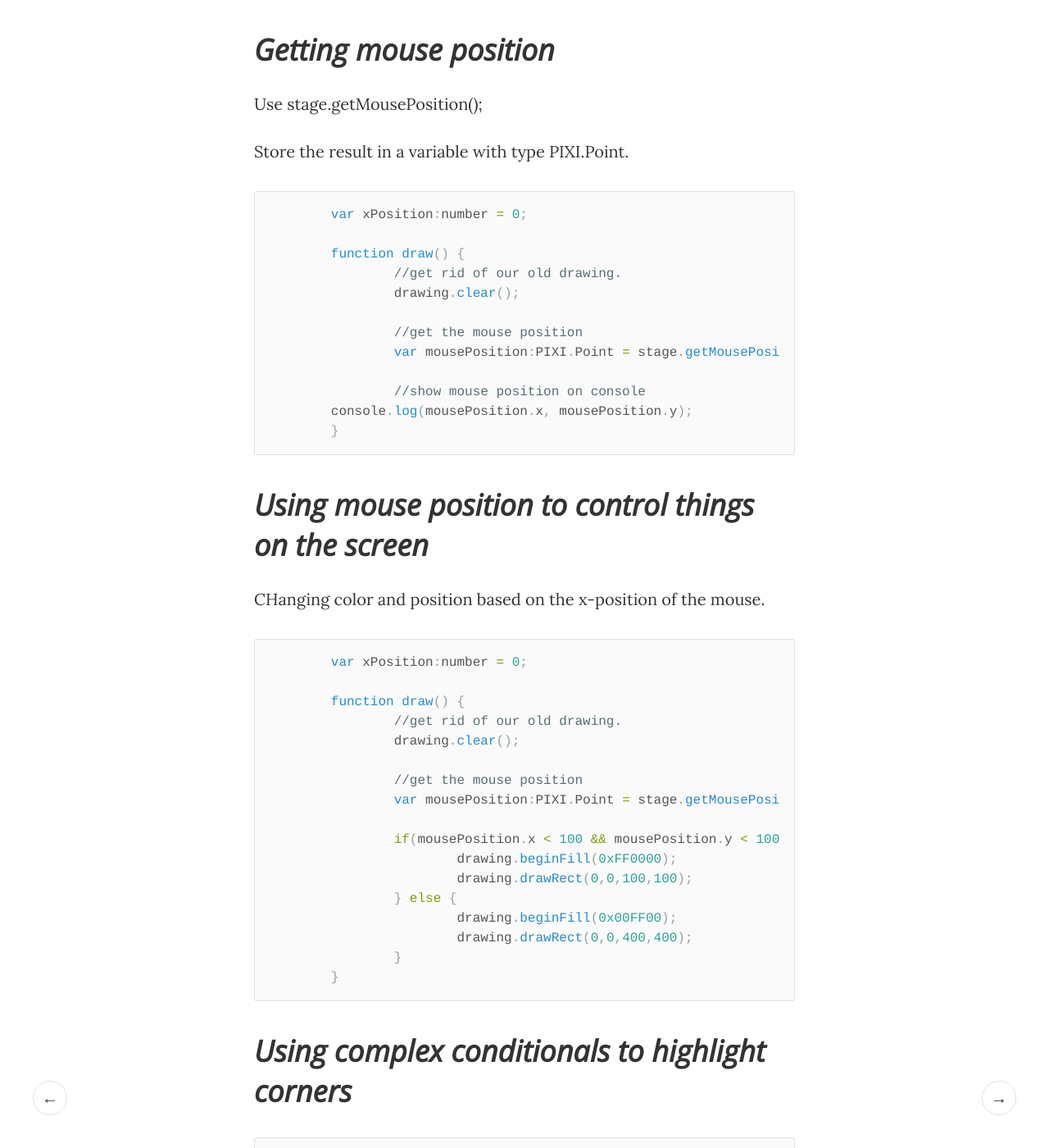
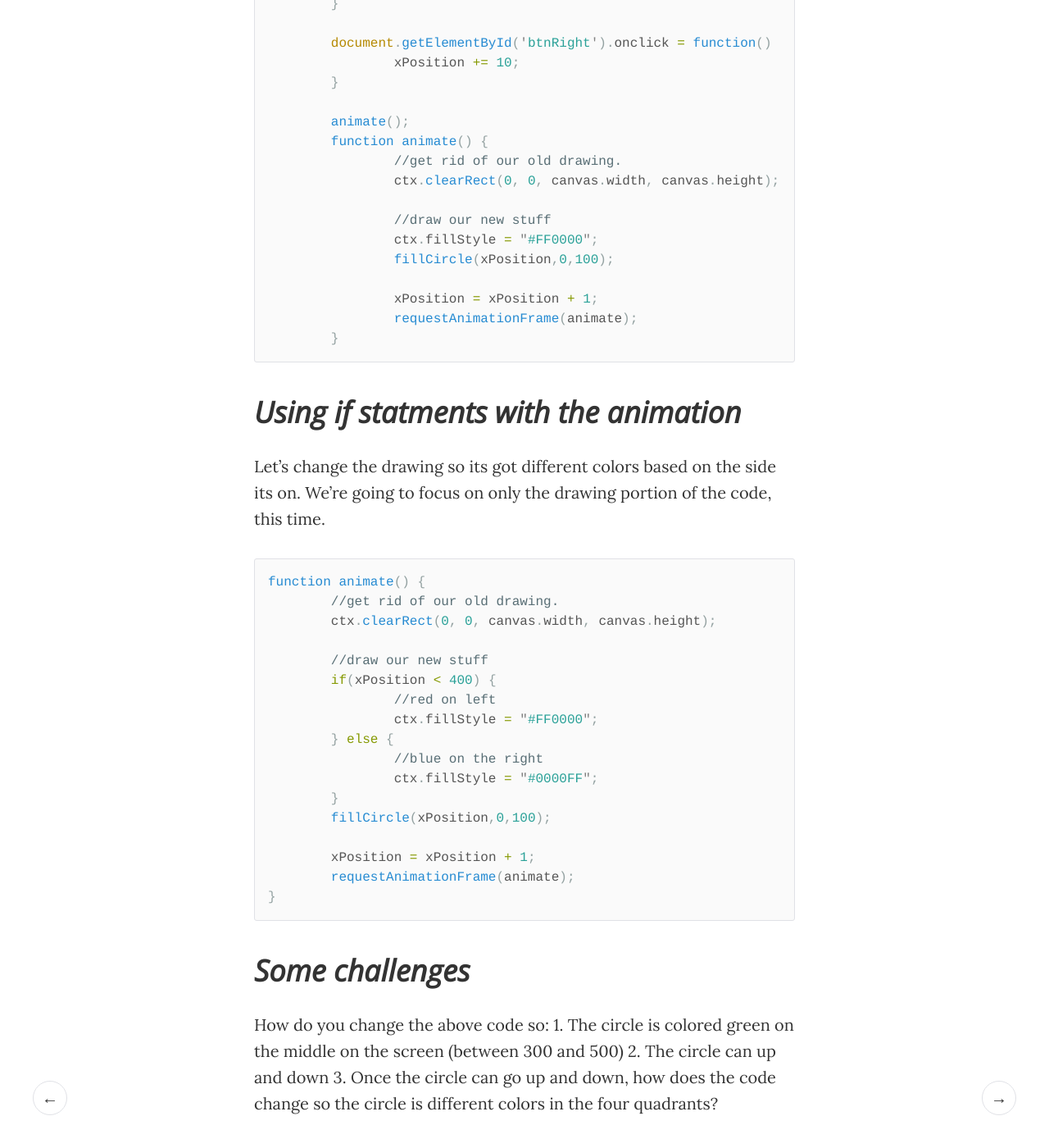
Before and after one commit to meanderingleaf/n221s15, a Jekyll site: the page built from _posts/2014-09-05-conditional-execution.markdown, in a window 1280 px wide and 1400 px high, scrolled down 7059 px. Shown: the whole window at 82% size. Built offline with Jekyll 4.4.1, drawn with Linux system fonts in a browser that asks for light colours; some of the changed text lies outside the part shown.

```diff
--- a/_config.yml
+++ b/_config.yml
@@ -8,7 +8,7 @@ description: "Because I will never find a good and easy way to show notes"
 author: "Travis Faas"
 
 url: "http://meanderingleaf.github.io"
-baseurl: "/n221f14"
+baseurl: "/n221s15"
 
 # A short presentation of yourself. Will show in the sidebar, under your name. Best usage would be between 30 to 50 words.
 author-bio: "Teacher."
--- a/_posts/2014-09-05-conditional-execution.markdown
+++ b/_posts/2014-09-05-conditional-execution.markdown
@@ -201,140 +201,106 @@ Let's take a look at one of the functions in our code that we just.. glossed ove
 {% highlight javascript %}
 	animate();
 	function animate() {
-	    renderer.render(stage);
+
 	    requestAnimationFrame(animate);
-	}
-{% endhighlight %}
-
-Actually let's stay far away from it. Edit it so it looks like this:
-
-{% highlight javascript %}
-	animate();
-	function animate() {
-		draw(); //new line
-	    renderer.render(stage);
-	    requestAnimationFrame(animate);
-	}
-{% endhighlight %}
-
-
-Now we can make a draw function with the rest of our code and life will just be so much better. So. Let's animate.
-
-
-{% highlight javascript %}
-	function draw() {
-		//get rid of our old drawing.
-		drawing.clear();
-
-		//draw our new stuff
-		drawing.beginFill(0x000000);
-		drawing.drawCircle(0,0,100);
 	}
 {% endhighlight %}
 
 Okay, this is sorta boring. But now that we can clear the stage and redraw it becomes easy to get some animation into our program by changing the value of a variable outside of the scope of funcion and using that value to control the position of the circle.
 
+(this assumes we have our 'fillCircle' function in the script as well.)
+
 {% highlight javascript %}
 
-	var xPosition:number = 0;
+	var xPosition = 0;
 
-	function draw() {
+	animate();
+	function animate() {
 		//get rid of our old drawing.
-		drawing.clear();
+		ctx.clearRect(0, 0, canvas.width, canvas.height);
 
 		//draw our new stuff
-		drawing.beginFill(0x000000);
-		drawing.drawCircle(xPosition,0,100);
+		ctx.fillStyle = "#FF0000";
+		fillCircle(xPosition,0,100);
 
 		xPosition = xPosition + 1;
+		requestAnimationFrame(animate);
 	}
 {% endhighlight %}
 
 Great, now we have a circle moving to the right. We'll come back to this a bit later to make it more.. fun. For now, let's use our if statements for a bit of easy drawing.
 
 
-Getting mouse position
+Using buttons to control an animated drawing
 ---------------------------------------------
 
-Use stage.getMousePosition();
+First, the HTML
 
-Store the result in a variable with type PIXI.Point.
-
-{% highlight javascript %}
-
-	var xPosition:number = 0;
-
-	function draw() {
-		//get rid of our old drawing.
-		drawing.clear();
-
-		//get the mouse position
-		var mousePosition:PIXI.Point = stage.getMousePosition();
-
-		//show mouse position on console
-    	console.log(mousePosition.x, mousePosition.y);
-	}
-
+{% highlight html %}
+<input type="button" id="btnLeft" value="left" /> <input type="button" id="btnRight" value="right" />
+<canvas id="myCanvas" width="800" height="600"></canvas>
 {% endhighlight %}
 
 
-
-Using mouse position to control things on the screen
-------------------------------------------------
-
-CHanging color and position based on the x-position of the mouse.
+Then, the Javascript
 
 {% highlight javascript %}
+	var xPosition = 0;
 
-	var xPosition:number = 0;
-
-	function draw() {
-		//get rid of our old drawing.
-		drawing.clear();
-
-		//get the mouse position
-		var mousePosition:PIXI.Point = stage.getMousePosition();
-
-		if(mousePosition.x < 100 && mousePosition.y < 100) {
-			drawing.beginFill(0xFF0000);
-			drawing.drawRect(0,0,100,100);
-		} else {
-			drawing.beginFill(0x00FF00);
-			drawing.drawRect(0,0,400,400);
-		}
+	document.getElementById('btnLeft').onclick = function() {
+		xPosition -= 10;
 	}
 
+	document.getElementById('btnRight').onclick = function() {
+		xPosition += 10;
+	}
+
+	animate();
+	function animate() {
+		//get rid of our old drawing.
+		ctx.clearRect(0, 0, canvas.width, canvas.height);
+
+		//draw our new stuff
+		ctx.fillStyle = "#FF0000";
+		fillCircle(xPosition,0,100);
+
+		xPosition = xPosition + 1;
+		requestAnimationFrame(animate);
+	}
 {% endhighlight %}
 
 
-Using complex conditionals to highlight corners
------------------------------------------------
+Using if statments with the animation
+---------------------------------
+
+Let's change the drawing so its got different colors based on the side its on.
+We're going to focus on only the drawing portion of the code, this time.
 
 {% highlight javascript %}
+function animate() {
+	//get rid of our old drawing.
+	ctx.clearRect(0, 0, canvas.width, canvas.height);
 
-	var xPosition:number = 0;
+	//draw our new stuff
+	if(xPosition < 400) {
+		//red on left
+		ctx.fillStyle = "#FF0000";
+	} else {
+		//blue on the right
+		ctx.fillStyle = "#0000FF";
+	}
+	fillCircle(xPosition,0,100);
 
-	function draw() {
-		//get rid of our old drawing.
-		drawing.clear();
-
-		//get the mouse position
-		var mousePosition:PIXI.Point = stage.getMousePosition();
+	xPosition = xPosition + 1;
+	requestAnimationFrame(animate);
+}
+{% endhighlight %}
 
 
-		if(mousePosition.x < 100 && mousePosition.y < 100) { //upper left
-			drawing.beginFill(0xFF0000);
-			drawing.drawRect(0,0,100,100);
-		} else if (mousePosition.x < 100 && mousePosition.y > 100 { //lower left
-			drawing.beginFill(0x00FF00);
-			drawing.drawRect(0,100,100,100);
-		} else if(mousePosition.x > 100 && mousePosition.y < 100) { // upper right
-			drawing.beginFill(0x00FF00);
-			drawing.drawRect(100,0,100,100);
-		} else if(mousePosition.x > 100 && mousePosition.y > 100) { // lower right
-			drawing.beginFill(0x00FF00);
-			drawing.drawRect(100,100,100,100);
-		}
-	}
+Some challenges
+-------------------------------
 
-{% endhighlight %}
+How do you change the above code so:
+	1. The circle is colored green on the middle on the screen (between 300 and 500)
+	2. The circle can up and down
+	3. Once the circle can go up and down, how does the code change so the circle is different colors in the four quadrants?
```
Also changed, not shown: other parts of _posts/2014-09-05-conditional-execution.markdown (+8 -8 lines), _posts/2014-09-01-drawing.markdown (+79 -53 lines), _posts/2014-09-01-functions-and-vars.markdown (+49 -36 lines), _posts/2014-09-04-input.mkdn (added, +57 -0 lines), _posts/2014-09-04-typecasting.markdown (deleted, +0 -51 lines), _posts/2014-10-25-events.markdown (+88 -0 lines).
